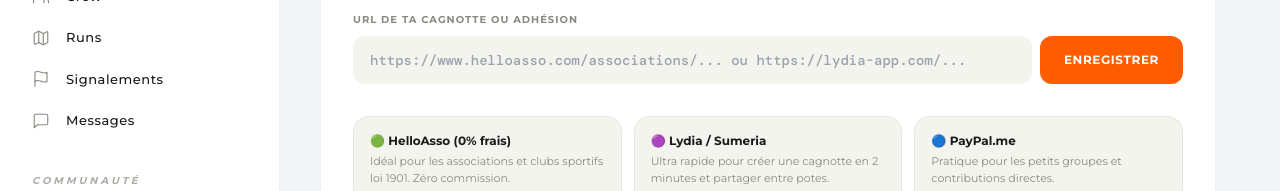
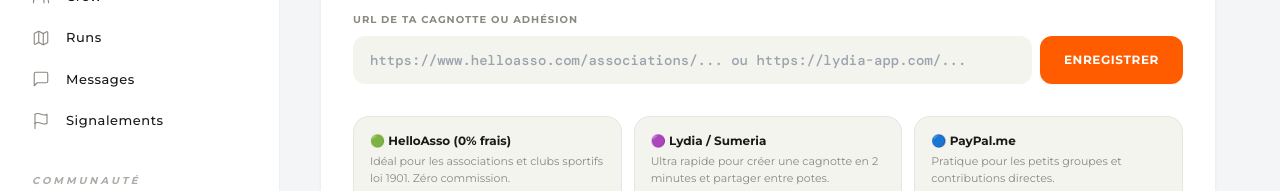
Before and after one commit to cheicknediawara10-crypto/capten, a Next.js app: page /dashboard/cagnotte in a window 1280 px wide. Shown: the part 236-427 px from the top of the page. Built offline with nearby package versions, Linux system fonts and the light colour scheme; no server answers.

Commit message:
fix(navigation): place Signalements directly below Messages in PILOTAGE

```diff
--- a/src/components/layout/MobileHeader.tsx
+++ b/src/components/layout/MobileHeader.tsx
@@ -39,8 +39,8 @@ export default function MobileHeader() {
         { name: "Dashboard", icon: <LayoutDashboard size={18} strokeWidth={1.5} />, href: "/dashboard" },
         { name: "Crew", icon: <Users size={18} strokeWidth={1.5} />, href: "/dashboard/members" },
         { name: "Runs", icon: <Map size={18} strokeWidth={1.5} />, href: "/dashboard/events" },
+        { name: "Messages", icon: <MessageSquare size={18} strokeWidth={1.5} />, href: "/messages" },
         { name: "Signalements", icon: <Flag size={18} strokeWidth={1.5} />, href: "/dashboard/signalements" },
-        { name: "Messages", icon: <MessageSquare size={18} strokeWidth={1.5} />, href: "/messages" },
       ]
     },
     {
--- a/src/components/layout/Sidebar.tsx
+++ b/src/components/layout/Sidebar.tsx
@@ -53,8 +53,8 @@ export default function Sidebar() {
         { name: "Dashboard", icon: <LayoutDashboard size={18} strokeWidth={1.5} />, href: "/dashboard" },
         { name: "Crew", icon: <Users size={18} strokeWidth={1.5} />, href: "/dashboard/members" },
         { name: "Runs", icon: <Map size={18} strokeWidth={1.5} />, href: "/dashboard/events" },
+        { name: "Messages", icon: <MessageSquare size={18} strokeWidth={1.5} />, href: "/messages" },
         { name: "Signalements", icon: <Flag size={18} strokeWidth={1.5} />, href: "/dashboard/signalements" },
-        { name: "Messages", icon: <MessageSquare size={18} strokeWidth={1.5} />, href: "/messages" },
       ]
     },
     {
```
